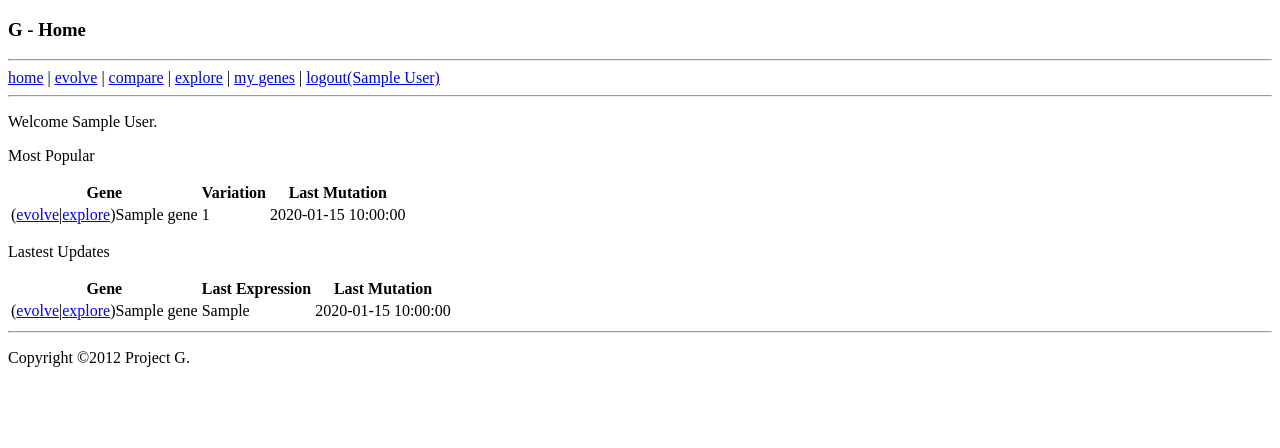
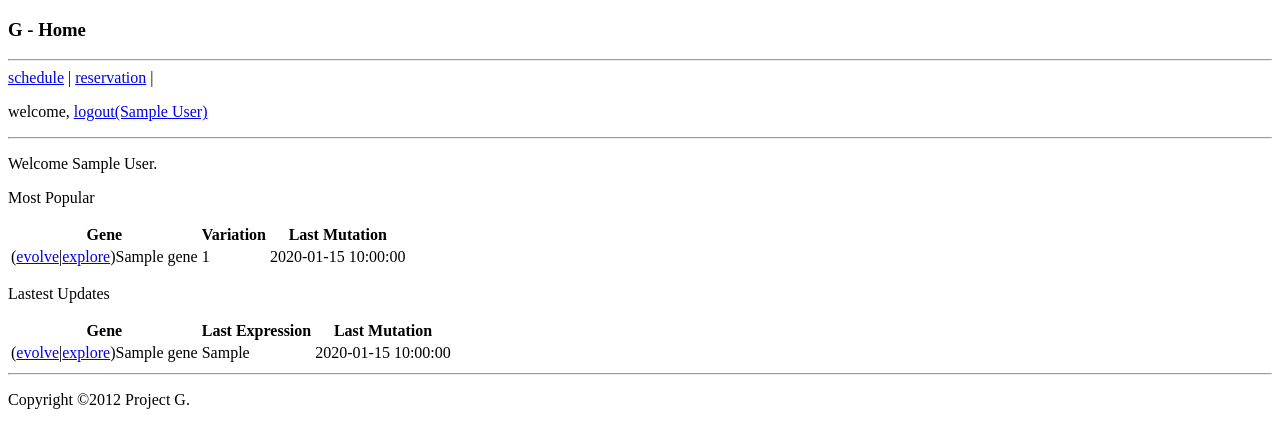
Before and after one commit to chuanqisun/cs61-treetop, a PHP site: page /index.php in a window 1280 px wide. Shown: the top 448 px of the page. Run offline with PHP 8.4, Linux system fonts and the light colour scheme; the visitor is signed in with stand-in values (Sample User, id 1); tables that the repository leaves empty or names only in its code hold one stand-in row (values such as "Sample post"); data that the repository does not hold is empty.

Commit message:
Update navmenu.php

```diff
--- a/navmenu.php
+++ b/navmenu.php
@@ -1,19 +1,12 @@
 <?php
-
 	//generating navigation bar
 	echo '<hr />';
-	if(isset($_SESSION['u_name'])){
-		echo '<a href="index.php">home</a>';
+	if(isset($_SESSION['username'])){
+		echo '<a href="schedule.php">schedule</a>';
 		echo ' | ';
-		echo '<a href="evolve.php">evolve</a>';
+		echo '<a href="reservation.php">reservation</a>';
 		echo ' | ';
-		echo '<a href="compare.php">compare</a>';
-		echo ' | ';
-		echo '<a href="explore.php">explore</a>';
-		echo ' | ';
-		echo '<a href="mygene.php">my genes</a>';
-		echo ' | ';
-		echo '<a href="logout.php">logout('.$_SESSION['u_name'].')</a>';
+		echo '<p>welcome'.$username.', <a href="logout.php">logout('.$_SESSION['u_name'].')</a></p>';
 	}
 	else{
 		echo '<a href="login.php">login</a>';
```
